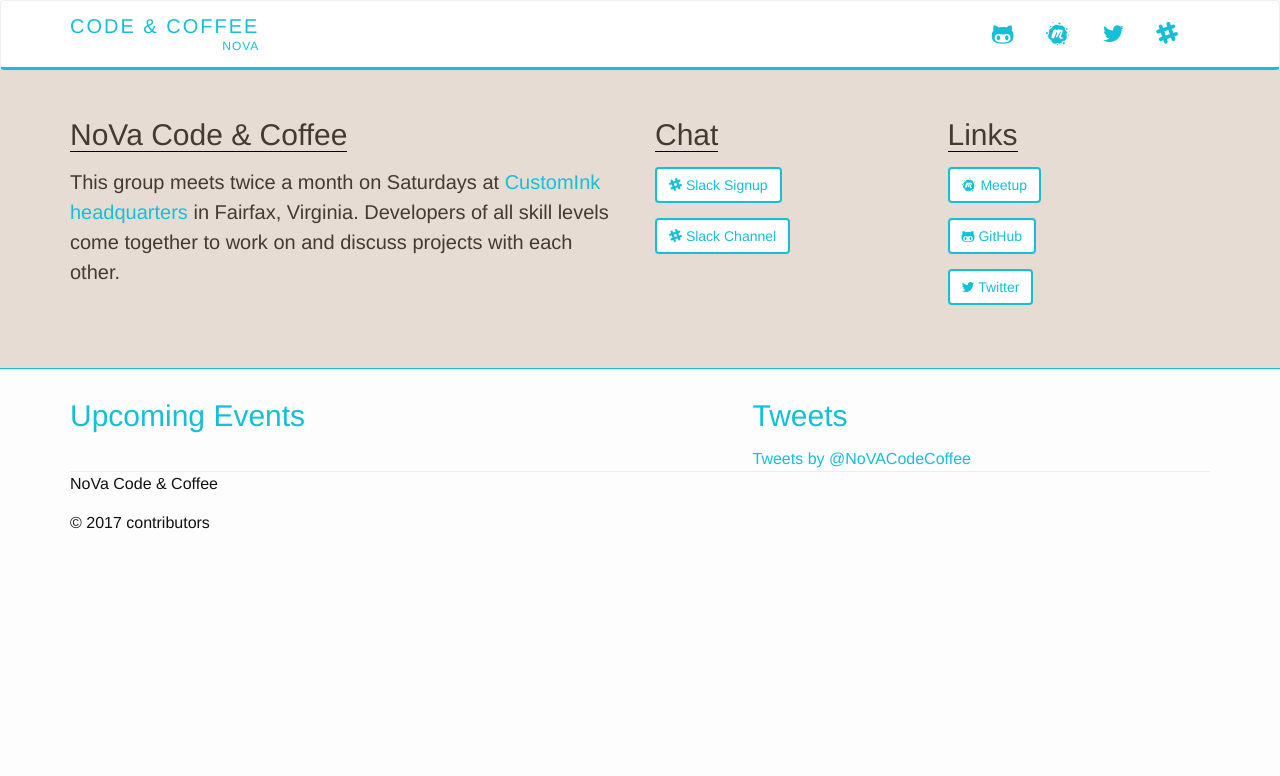
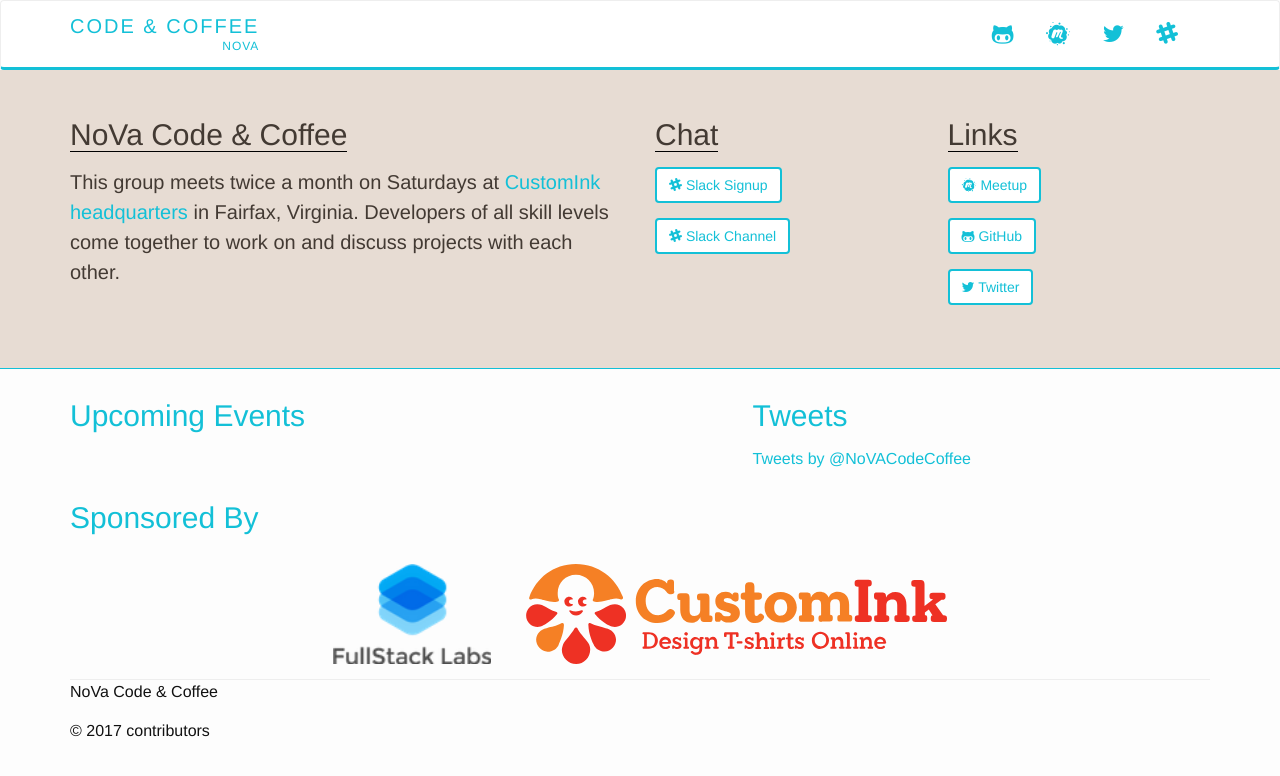
Before and after one commit to NoVACodeCoffee/novacodecoffee.github.io, a Jekyll site: the page built from index.html, in a window 1280 px wide. Shown: the top 776 px of the page. Built offline with Jekyll 4.4.1, drawn with Linux system fonts in a browser that asks for light colours; nearby versions of some CDN libraries; comment, search, counter and statistics services are not loaded.

Commit message:
Add sponsors section.

```diff
--- /dev/null
+++ b/_includes/sponsors.html
@@ -0,0 +1,14 @@
+<div style="margin:30px;"></div>
+<h2 class="teal">Sponsored By</h2>
+<div class="tc">
+  <div class="sponsor fullstacklabs">
+    <a href="https://www.fullstacklabs.co/">
+      <img src="/fullstacklabs.jpeg" alt="fullstacklabs logo">
+    </a>
+  </div>
+  <div class="sponsor">
+    <a href="https://www.customink.com/">
+      <img src="/custom_ink.svg" "customink logo">
+    </a>
+  </div>
+</div>
--- a/_sass/_customizations.scss
+++ b/_sass/_customizations.scss
@@ -92,3 +92,16 @@
 .instagram-image {
   height: 150px;
 }
+
+.tc {
+  text-align: center; }
+
+.sponsor {
+  display: inline-block;
+  margin: 15px;
+  height: 100px;
+  width: auto; }
+
+.sponsor img {
+  height: 100px;
+  width: auto; }
--- a/index.html
+++ b/index.html
@@ -14,4 +14,9 @@
       {% include twitter_widget.html %}
     </div>
   </div>
+  <div class="row">
+    <div class="col-md-12">
+      {% include sponsors.html %}
+    </div>
+  </div>
 </div>
```
Also changed, not shown: custom_ink.svg (added), fullstacklabs.jpeg (added), 1 other file.
